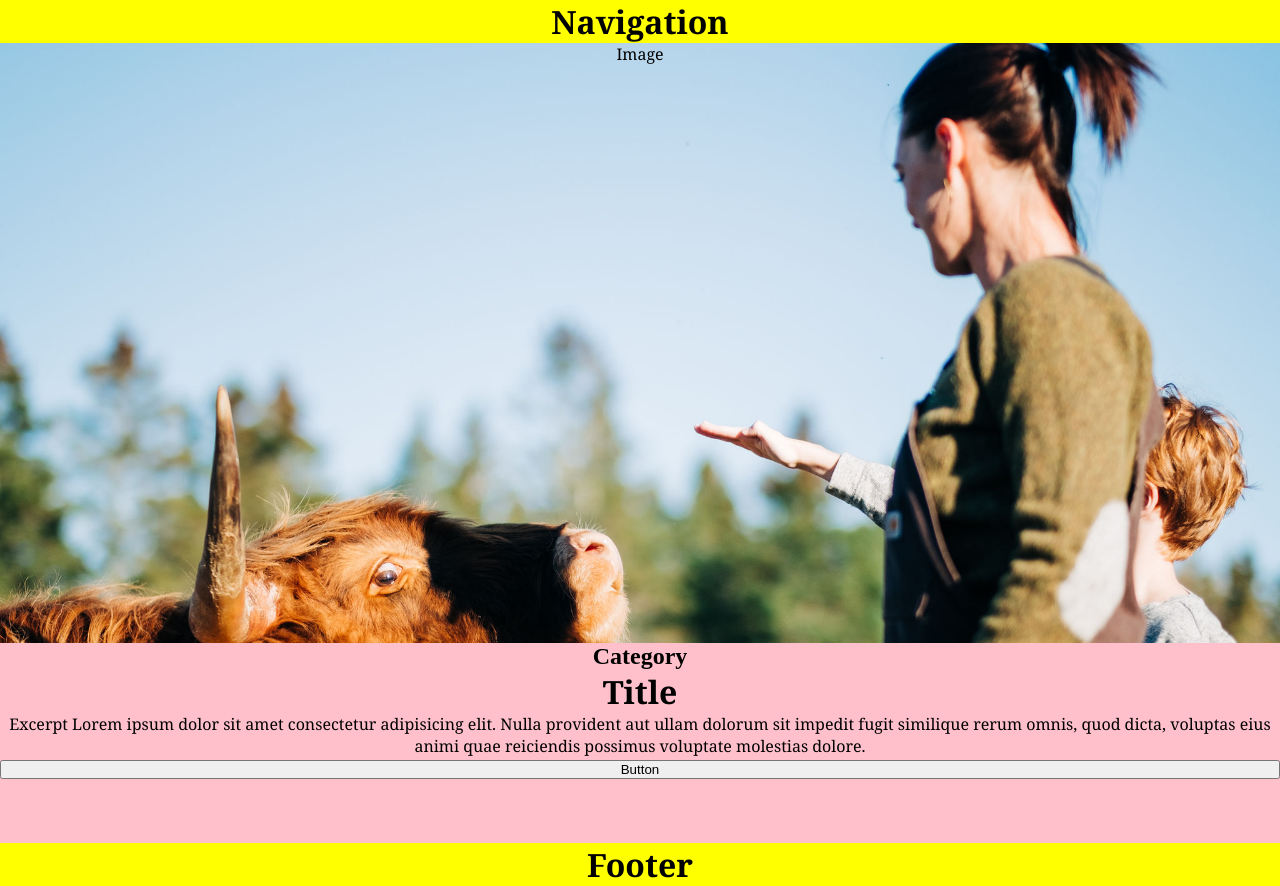
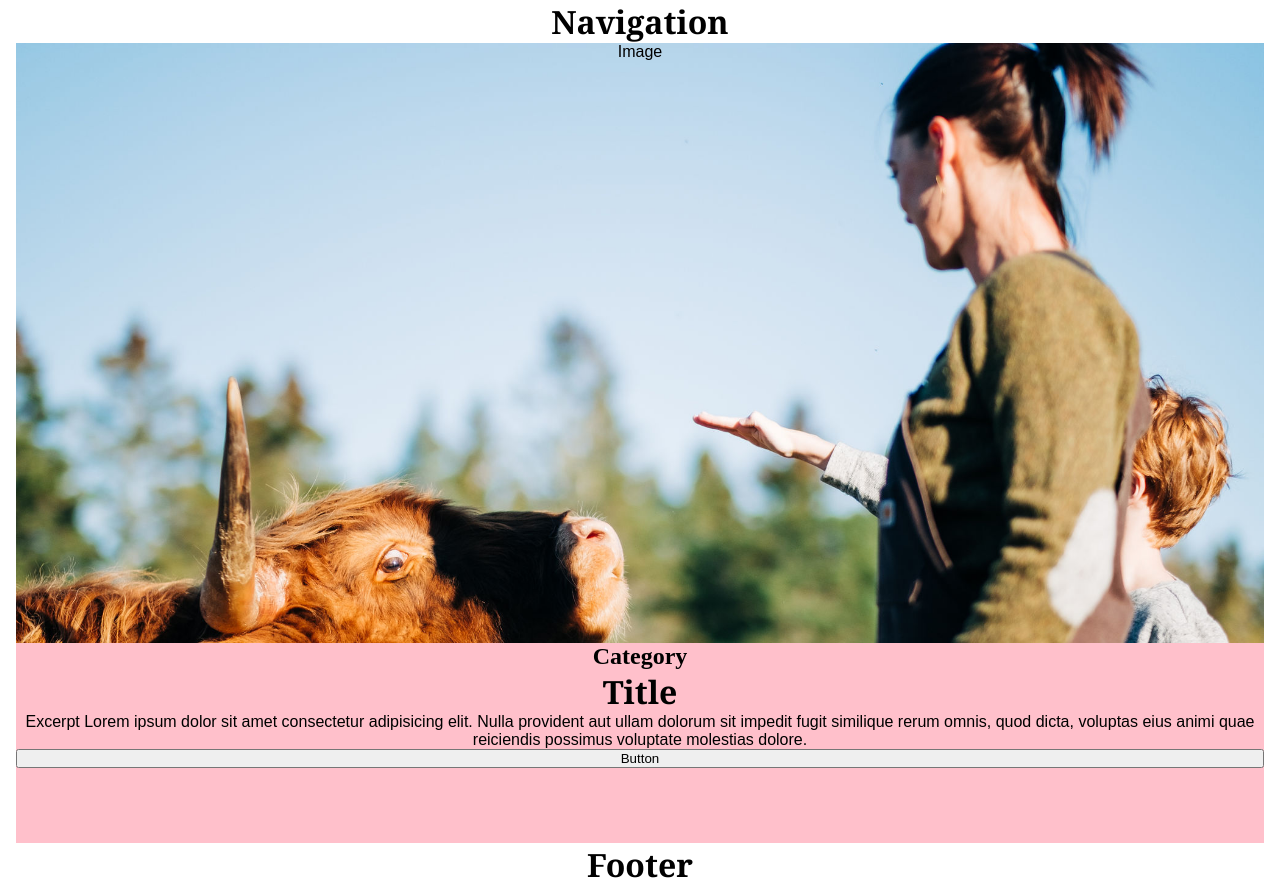
Before and after one commit to skyrocketideas/robertsons-farm, a React (Create React App) app: page / in a window 1280 px wide. Built offline with nearby package versions, Linux system fonts and the light colour scheme; a web font is replaced by a local one.

Commit message:
feature: add main layout

```diff
--- a/src/App.css
+++ b/src/App.css
@@ -17,11 +17,13 @@ html {
 	box-sizing: border-box;
 	margin: 0;
 	padding: 0;
+	text-align: center;
 }
+
+/* main layout */
 .app-container {
-	text-align: center;
-	font-family: var(--primary-font);
-	background-color: yellow;
+	display: block;
+	margin: 0 1rem;
 }
 
 /* typography */
```
